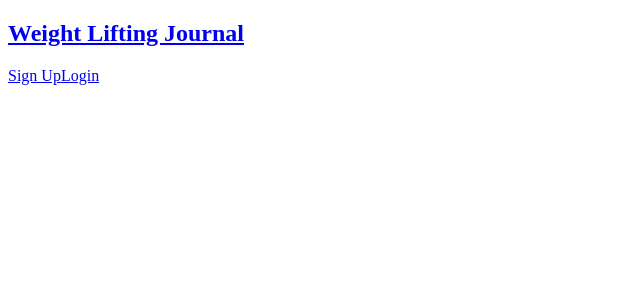
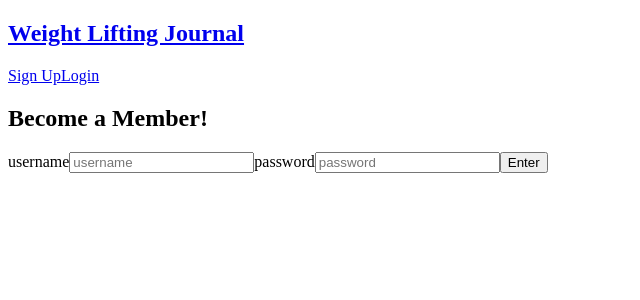
Before and after one commit to Build-Week-WeightLifting-Journal/Frontend, a React (Create React App) app in the folder weightlifting-journal/: page /sign-up in a window 1280 px wide. Shown: the top 300 px of the page, without its empty margins (0-640 px from the left). Built offline with nearby package versions, Linux system fonts and the light colour scheme.

Commit message:
added form to Signup.js

```diff
--- a/weightlifting-journal/src/components/Login.js
+++ b/weightlifting-journal/src/components/Login.js
@@ -1,5 +1,5 @@
 import React, { useState } from "react";
-import { Link } from "react-router-dom";
+import { Route, Link } from "react-router-dom";
 import Calendar from "./Calendar";
 
 const Login = props => {
@@ -45,7 +45,13 @@ const Login = props => {
                     name="password"
                     value={login.password}
                 />
-                <button type="submit">Login</button>
+
+                <Link to="/calendar">
+                    <button type="submit">Enter</button>
+                </Link>
+                <Route path="/calendar">
+                    <Calendar />
+                </Route>
             </form>
         </div>
     );
--- a/weightlifting-journal/src/components/Signup.js
+++ b/weightlifting-journal/src/components/Signup.js
@@ -1,7 +1,60 @@
 import React, { useState } from "react";
+import { Route, Link } from "react-router-dom";
+import Calendar from "./Calendar";
 
 const Signup = props => {
-    return null;
+
+    const [signup, setSignup] = useState({
+        username: "",
+        password: ""
+      });
+
+    const handleChanges = e => {
+        setSignup({
+            ...signup,
+            [e.target.name]: e.target.value
+        });
+        console.log(e.target.name);
+    };
+
+    const submitForm = e => {
+        e.preventDefault();
+        props.addNewSignup(signup);
+        setSignup({ username: "", password: "" });
+    };
+
+    return (
+        <div>
+            <h2>Become a Member!</h2>
+            <form onSubmit={submitForm} >
+                <label htmlFor="username">username</label>
+                <input
+                    id="username"
+                    type="text"
+                    placeholder="username"
+                    onChange={handleChanges}
+                    name="username"
+                    value={signup.username}
+                />
+                <label htmlFor="password">password</label>
+                <input
+                    id="password"
+                    type="text"
+                    placeholder="password"
+                    onChange={handleChanges}
+                    name="password"
+                    value={signup.password}
+                />
+
+                <Link to="/calendar">
+                    <button type="submit">Enter</button>
+                </Link>
+                <Route path="/calendar">
+                    <Calendar />
+                </Route>
+            </form>
+        </div>
+    );
 }
 
 export default Signup;
```
